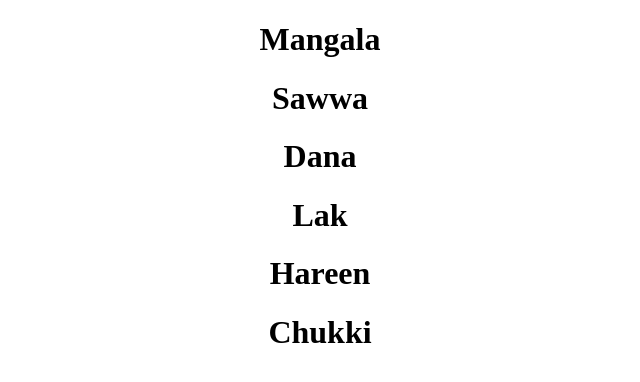
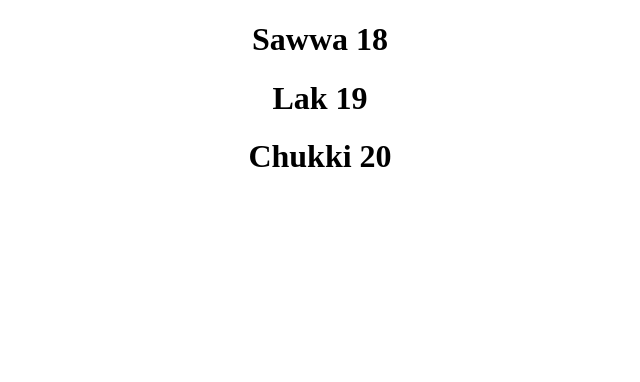
Before and after one commit to mangala-karunarathne/React-Refresh, a React (Create React App) app: page / in a window 1280 px wide. Shown: the top 382 px of the page, without its empty margins (320-960 px from the left). Built offline with nearby package versions, Linux system fonts and the light colour scheme.

Commit message:
CHG | Js Object Mapping

```diff
--- a/src/App.js
+++ b/src/App.js
@@ -2,13 +2,17 @@ import "./App.css";
 
 function App() {
 
-  const names = [ "Mangala", "Sawwa", "Dana", "Lak", "Hareen", "Chukki"];
+  const users = [
+    {name: "Sawwa", age: "18"},
+    {name: "Lak", age: "19"},
+    {name: "Chukki", age: "20"}
+  ];
 
   return (
     <div className="App">
       {
-        names.map((name, key)=>{
-            return <h1 key={key}>{name}</h1>;
+        users.map((user, key)=>{
+            return <h1 key={key}>{user.name} {user.age}</h1>;
         })
       }
     </div>
```
